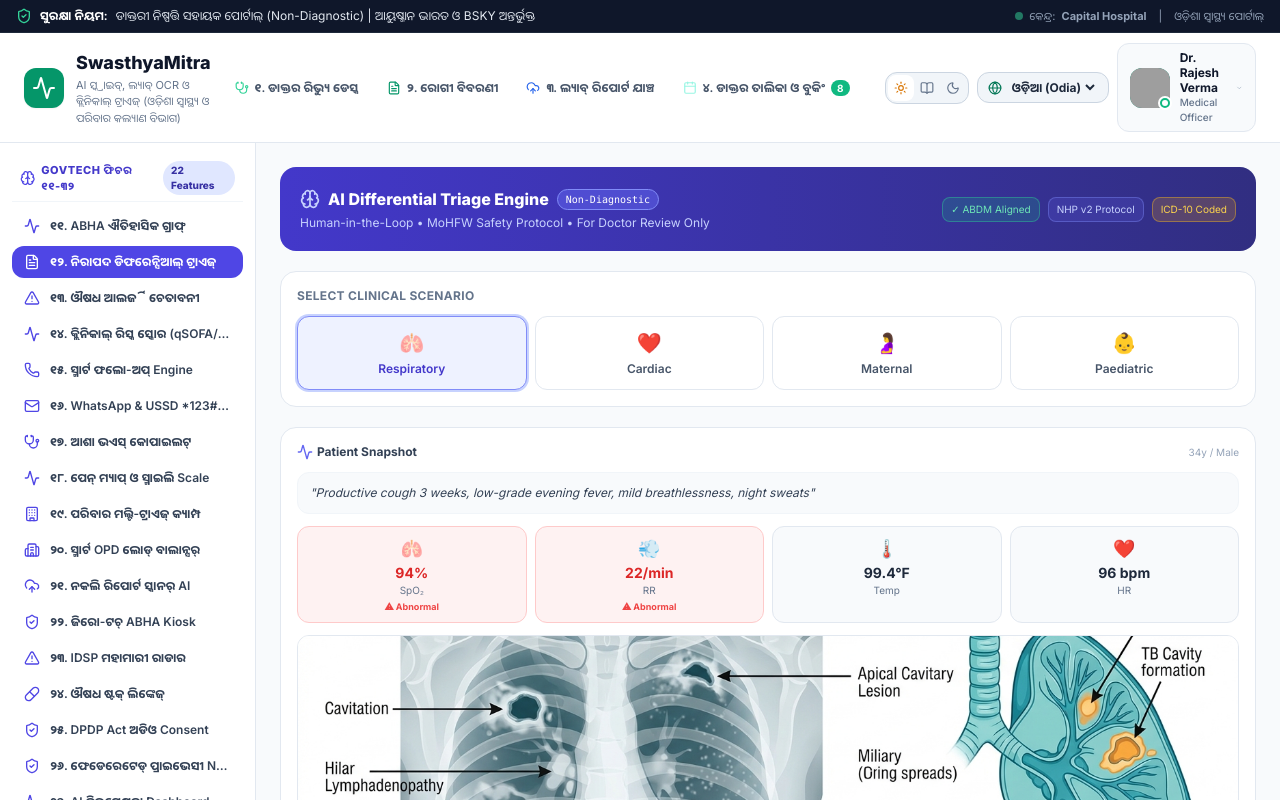
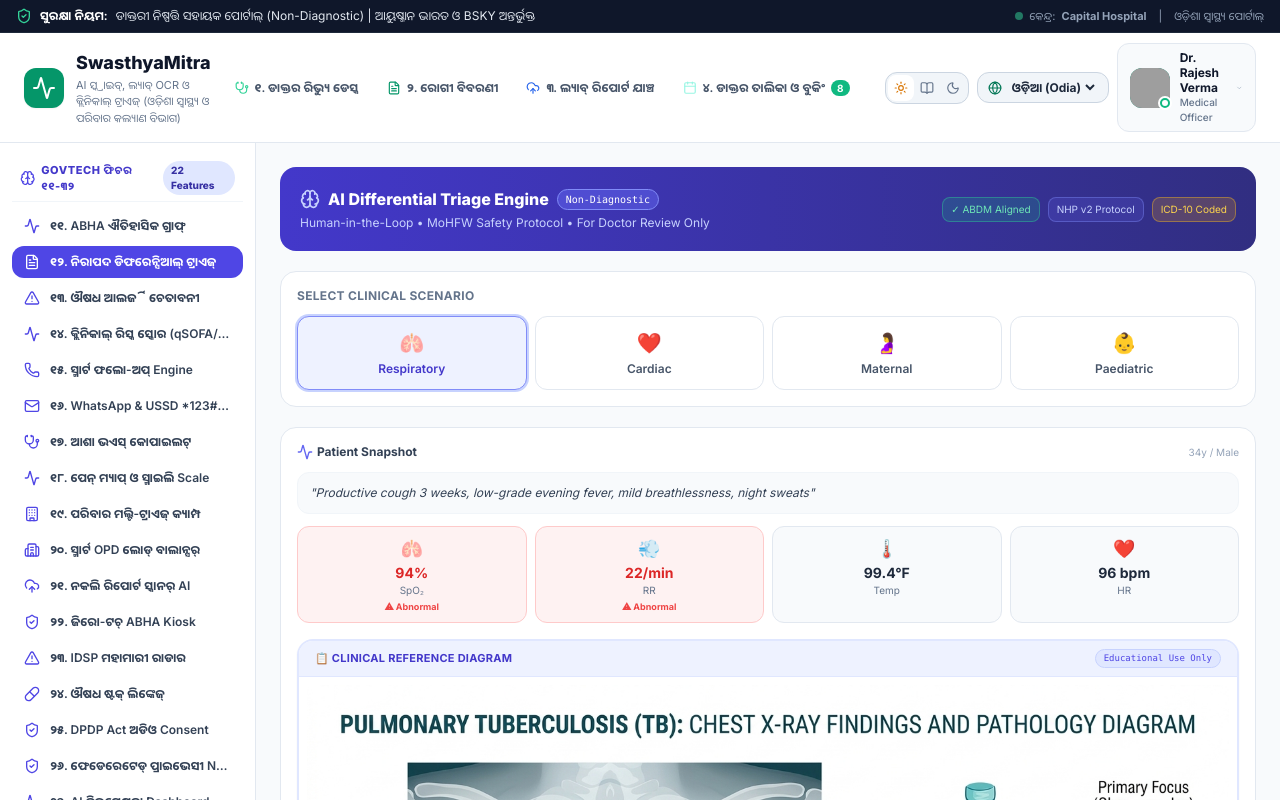
Before and after one commit to ParthasarathiDas2006/health-project, a React (Vite) app: page / in a window 1280 px wide. Both pictures are taken after a click on the button "୧୨. ନିରାପଦ ଡିଫରେନ୍ସିଆଲ୍ ଟ୍ରାଏଜ୍". Shown: the top 800 px of the page. Built offline with nearby package versions, Linux system fonts and the light colour scheme; grey boxes are pictures that could not be loaded.

Commit message:
fix(module-12): show full uncropped clinical images using object-contain with white bg and header bar

```diff
--- a/src/components/GovtGovTechSuite.jsx
+++ b/src/components/GovtGovTechSuite.jsx
@@ -227,18 +227,28 @@
           ))}
         </div>
 
-        {/* Clinical Reference Image */}
+        {/* Clinical Reference Image — Full Display */}
         {active.image && (
-          <div className="mt-3 rounded-xl overflow-hidden border border-slate-200">
-            <img
-              src={active.image}
-              alt={active.imageCaption}
-              className="w-full object-cover max-h-64"
-              onError={(e) => { e.target.style.display = 'none'; }}
-            />
-            <div className="bg-slate-800 px-3 py-2 flex items-center justify-between gap-2">
-              <p className="text-[11px] text-slate-300 italic">{active.imageCaption}</p>
-              <span className="text-[9px] bg-indigo-700 text-indigo-200 px-2 py-0.5 rounded-full whitespace-nowrap flex-shrink-0">Clinical Ref</span>
+          <div className="mt-4 rounded-2xl overflow-hidden border-2 border-indigo-100 shadow-sm">
+            {/* Image Header */}
+            <div className="bg-indigo-50 border-b border-indigo-100 px-4 py-2 flex items-center gap-2">
+              <span className="text-[11px] font-bold text-indigo-700 uppercase tracking-wide">📋 Clinical Reference Diagram</span>
+              <span className="ml-auto text-[9px] bg-indigo-100 text-indigo-600 border border-indigo-200 px-2 py-0.5 rounded-full font-mono">Educational Use Only</span>
+            </div>
+            {/* Full Image — no cropping */}
+            <div className="bg-white p-2">
+              <img
+                src={active.image}
+                alt={active.imageCaption}
+                className="w-full h-auto object-contain rounded-lg"
+                style={{ display: 'block' }}
+                onError={(e) => { e.target.parentElement.parentElement.style.display = 'none'; }}
+              />
+            </div>
+            {/* Caption Bar */}
+            <div className="bg-slate-800 px-4 py-2.5 flex items-start justify-between gap-3">
+              <p className="text-[11px] text-slate-300 italic leading-relaxed">{active.imageCaption}</p>
+              <span className="text-[9px] bg-indigo-600 text-white px-2 py-1 rounded-lg whitespace-nowrap flex-shrink-0 font-semibold">Clinical Ref</span>
             </div>
           </div>
         )}
```
